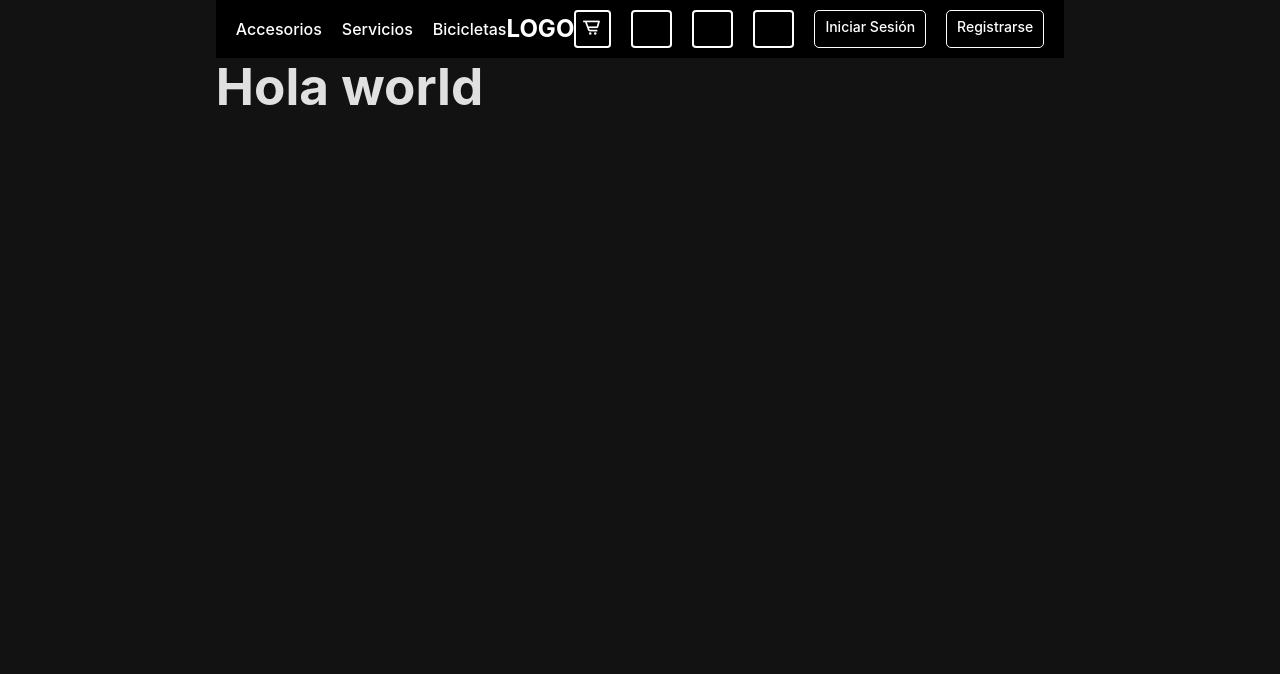
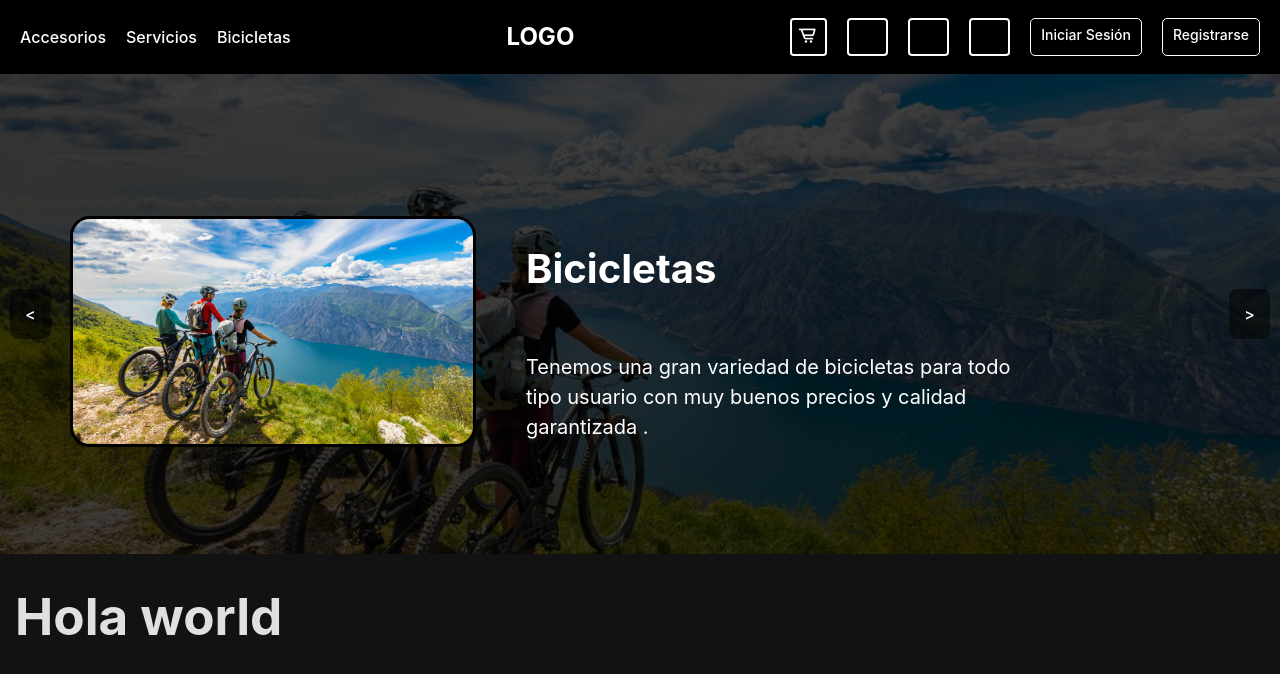
Before and after one commit to Danieldd96/Proyecto_Final, a React (Vite) app in the folder frontend/: page /home in a window 1280 px wide. Shown: the top 674 px of the page. Built offline with nearby package versions, Linux system fonts and the light colour scheme; some icons are missing.

Commit message:
Creacion de carrusel de imagenes de la pagina home con sus estilos

```diff
--- a/frontend/src/App.jsx
+++ b/frontend/src/App.jsx
@@ -4,7 +4,6 @@ import Register from './pages/Register'
 import AuthProvider from './contexts/AuthProvider'
 import Home from './pages/Home'
 import 'boxicons'
-
 
 function App() {
 
@@ -14,8 +13,8 @@ function App() {
       <AuthProvider>
       <Routes>
       <Route path='/' element={<Login/>}></Route>
+      <Route path='/registro' element={<Register/>}></Route>
       <Route path='/home' element={<Home/>}></Route>
-      <Route path='/registro' element={<Register/>}></Route>
       </Routes>
       </AuthProvider>
     </Router>
--- /dev/null
+++ b/frontend/src/components/carrusel.jsx
@@ -0,0 +1,72 @@
+import React, { useState } from 'react';
+import { Link } from 'react-router-dom';
+import '../styles/carrusel.css';
+
+const diapositivas = [
+  {
+    imagenFondo: 'src/img/6b3a2e2a7dcfdb9b38ac71c29bfcc60c.jpg',
+    imagenPequeña: 'src/img/6b3a2e2a7dcfdb9b38ac71c29bfcc60c.jpg',
+    titulo: 'Bicicletas',
+    descripcion: 'Tenemos una gran variedad de bicicletas para todo tipo usuario con muy buenos precios y calidad garantizada .',
+    link: '/bicicletas',
+  },
+  {
+    imagenFondo: '',
+    imagenPequeña: 'src/img/bicycle-1839005_1920.jpg',
+    titulo: 'Nuestros Servicios',
+    descripcion: '',
+    link: '',
+  },
+  {
+    imagenFondo: '',
+    imagenPequeña: '',
+    titulo: '',
+    descripcion: '',
+    link: '',
+  },
+];
+
+const Carrusel = () => {
+    const [indice, setIndice] = useState(0);
+    const [visible, setVisible] = useState(true);
+
+    const siguiente = () => {
+      setVisible(false);
+      setTimeout(() => {
+        setIndice((prev) => (prev + 1) % diapositivas.length);
+        setVisible(true);
+      }, 500);
+    };
+
+    const anterior = () => {
+      setVisible(false);
+      setTimeout(() => {
+        setIndice((prev) => (prev - 1 + diapositivas.length) % diapositivas.length);
+        setVisible(true);
+      }, 500);
+    };
+
+    return (
+      <div className="carrusel">
+        <div className={`diapositiva ${visible ? 'visible' : ''}`} style={{ backgroundImage: `url(${diapositivas[indice].imagenFondo})` }}>
+          <div className="contenido">
+            <Link to={diapositivas[indice].link}>
+              <img src={diapositivas[indice].imagenPequeña} alt={diapositivas[indice].titulo} className="imagen-pequeña" />
+            </Link>
+            <div className="textos">
+              <Link to={diapositivas[indice].link}>
+                <h2>{diapositivas[indice].titulo}</h2>
+              </Link>
+              <p>{diapositivas[indice].descripcion}</p>
+            </div>
+          </div>
+        </div>
+
+        <button className='btncarrusel' onClick={anterior}>&lt;</button>
+        <button className='btncarrusel' onClick={siguiente}>&gt;</button>
+      </div>
+    );
+  };
+
+
+export default Carrusel;
--- a/frontend/src/components/navbar.jsx
+++ b/frontend/src/components/navbar.jsx
@@ -15,7 +15,7 @@ const Navbar = () => {
             </div>
 
             <div className="navbarDerecho">
-                <a href="#" className="cart-icon"><i class='bx bx-cart-alt' ></i></a>
+                <a href="#" className="cart-icon"><i className='bx bx-cart-alt' ></i></a>
                 <a href="#" className="face"><box-icon  type='logo' name='facebook-circle' color="rgb(55, 55, 203)"></box-icon></a>
                 <a href="#" className="insta"><box-icon type='logo' name='instagram-alt' color="#fff"></box-icon></a>
                 <a href="#" className="what"><box-icon type='logo' name='whatsapp' color="#00ff00"></box-icon></a>
--- a/frontend/src/pages/Home.jsx
+++ b/frontend/src/pages/Home.jsx
@@ -1,10 +1,19 @@
 import React from 'react'
 import Navbar from '../components/navbar'
+import Carrusel from '../components/carrusel'
+import "../styles/home.css"
+
 function Home() {
   return (
     <div>
       <Navbar />
+      <Carrusel/>
+      <div className='home'>
       <h1>Hola world </h1>
+      <div>
+
+      </div>
+      </div>
     </div>
   )
 }
--- /dev/null
+++ b/frontend/src/styles/carrusel.css
@@ -0,0 +1,94 @@
+.carrusel {
+    position: relative;
+    width: 100%;
+    height: 480px;
+    overflow: hidden;
+  }
+
+  .diapositiva {
+    display: flex;
+    align-items: center;
+    height: 100%;
+    background-size: cover;
+    background-position: center;
+    padding: 20px;
+    color: white;
+    position: relative;
+    opacity: 0;
+    transition: opacity 0.5s ease-in-out;
+  }
+
+  .diapositiva.visible {
+    opacity: 1;
+  }
+
+  .diapositiva::before {
+    content: '';
+    position: absolute;
+    top: 0;
+    left: 0;
+    right: 0;
+    bottom: 0;
+    background: rgba(0, 0, 0, 0.752);
+    z-index: 1;
+  }
+
+  .contenido {
+    display: flex;
+    align-items: center;
+    flex-grow: 1;
+    position: relative;
+    z-index: 2;
+  }
+
+  .imagen-pequeña {
+    width: 400px;
+    height: auto;
+    margin-right: 50px;
+    margin-left: 50px;
+    border-radius: 20px;
+    border: solid 3px black;
+    transition: transform 0.3s ease;
+  }
+
+  .imagen-pequeña:hover {
+    transform: scale(1.1);
+    border: solid 3px rgb(255, 255, 255);
+
+  }
+
+  .textos {
+    display: flex;
+    font-size: 20px;
+    flex-direction: column;
+    width: 40%;
+  }
+  .textos h2{
+    font-size: 40px;
+    color: rgb(255, 255, 255);
+  }
+
+  .btncarrusel {
+    position: absolute;
+    top: 50%;
+    transform: translateY(-50%);
+    background: rgba(0, 0, 0, 0.5);
+    color: white;
+    border: none;
+    cursor: pointer;
+    padding: 15px;
+    z-index: 3;
+  }
+  .btncarrusel:hover{
+    background-color: rgba(202, 201, 200, 0.622);
+    color: black;
+    border: none;
+  }
+
+  button:nth-of-type(1) {
+    left: 10px;
+  }
+
+  button:nth-of-type(2) {
+    right: 10px;
+  }
--- /dev/null
+++ b/frontend/src/styles/home.css
@@ -0,0 +1,9 @@
+.home{
+    max-width: 1550px;
+    width: 100%;
+    min-height: 100vh;
+    margin: 0 auto;
+    box-sizing: 0 2px 6px;
+    padding: 0 15px;
+    box-sizing: border-box;
+}
--- a/frontend/src/styles/navbar.css
+++ b/frontend/src/styles/navbar.css
@@ -1,15 +1,9 @@
-* {
-    margin: 0;
-    padding: 0;
-    box-sizing: border-box;
-}
-
 .navbar {
     display: flex;
     justify-content: space-between;
     align-items: center;
     background-color: #000;
-    padding: 10px 20px;
+    padding: 18px 20px;
     color: white;
 }
 
```
Also changed, not shown: frontend/src/img/bicycle-1839005_1920.jpg (added).
